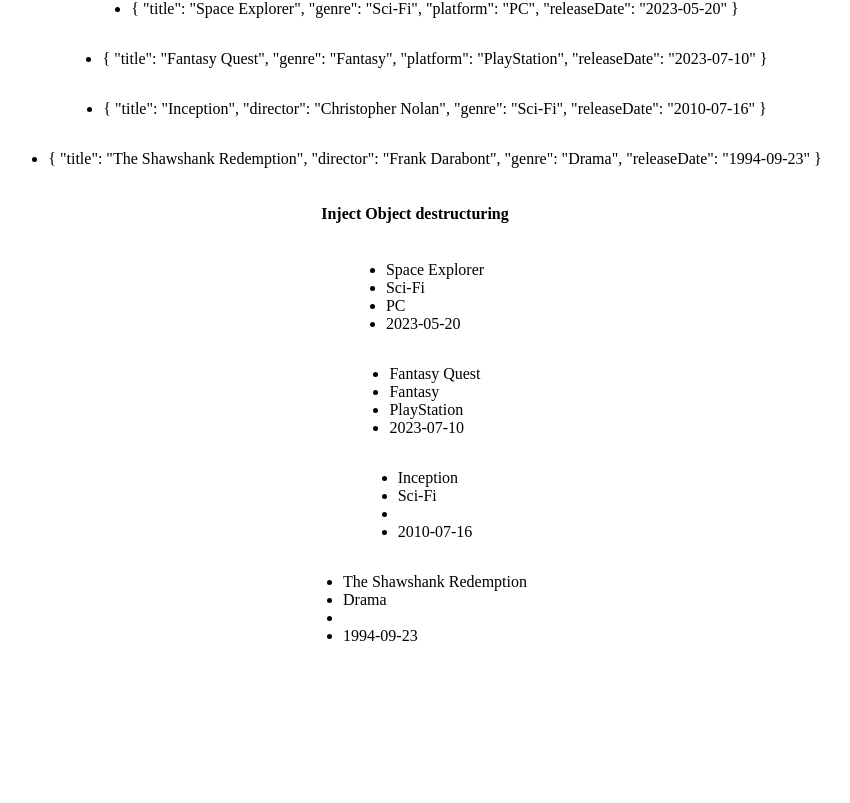
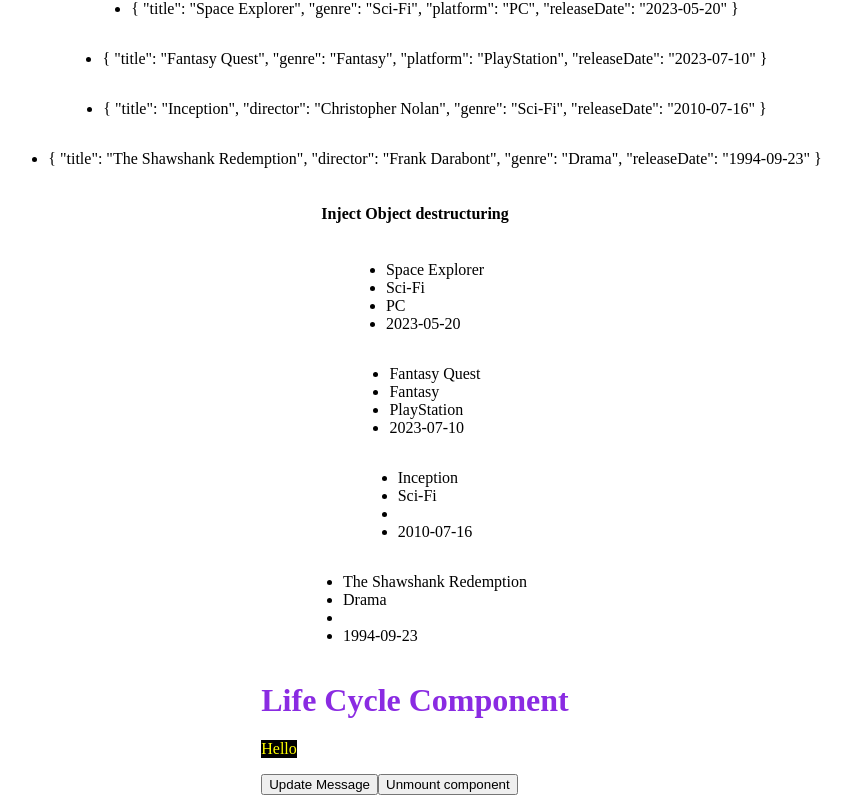
Before and after one commit to marita703/vuejscurse, a Vue app: page / in a window 1280 px wide. Shown: the part 9327-10130 px from the top of the page, without its empty margins (225-1075 px from the left). Before the commit the page ends 9996 px from the top, so only its background shows below. Built offline with nearby package versions, Linux system fonts and the light colour scheme.

Commit message:
life cycle hooks

```diff
--- a/src/components/HelloWorld.vue
+++ b/src/components/HelloWorld.vue
@@ -25,11 +25,14 @@
 
 import NamedSlotComponent from '@/components/NamedSlotComponent.vue'
 import MasterParentComponent from '@/components/ProvideAndInject/MasterParentComponent.vue'
+import LifeCycleComponent from '@/components/LifeCycleComponents/LifeCycleComponent.vue'
 
 import { ref } from 'vue'
 const firstName = ref('Mar')
 const lastName = ref('Martinez')
 const myFavoriteNumber = ref(7)
+
+let showHide = ref(true)
 
 console.log('Hello World')
 </script>
@@ -83,6 +86,10 @@
     </NamedSlotComponent>
 
     <MasterParentComponent />
+    <div>
+      <LifeCycleComponent v-if="showHide" />
+      <button @click="showHide = !showHide">Unmount component</button>
+    </div>
   </div>
 </template>
 <!-- Css -->
--- /dev/null
+++ b/src/components/LifeCycleComponents/LifeCycleComponent.vue
@@ -0,0 +1,49 @@
+<script setup>
+import {
+  ref,
+  onMounted,
+  onBeforeUpdate,
+  onUpdated,
+  onBeforeUnmount,
+  onUnmounted,
+  onBeforeMount
+} from 'vue'
+
+const message = ref('Hello')
+
+//Lifecycel hooks
+
+onMounted(() => {
+  console.log('Component has been mounted')
+})
+
+onBeforeMount(() => {
+  console.log('Component is about to be mounted')
+})
+
+onBeforeUpdate(() => {
+  console.log('Component is about to be updated')
+})
+
+const updateMessage = () => {
+  message.value = 'Updated Message'
+}
+
+onUpdated(() => {
+  console.log('Component has been updated')
+})
+
+onBeforeUnmount(() => {
+  console.log('componet is going to be Unmounted')
+})
+
+onUnmounted(() => {
+  console.log('component is already Unmounted')
+})
+</script>
+
+<template>
+  <h1>Life Cycle Component</h1>
+  <p>{{ message }}</p>
+  <button @click="updateMessage">Update Message</button>
+</template>
```
